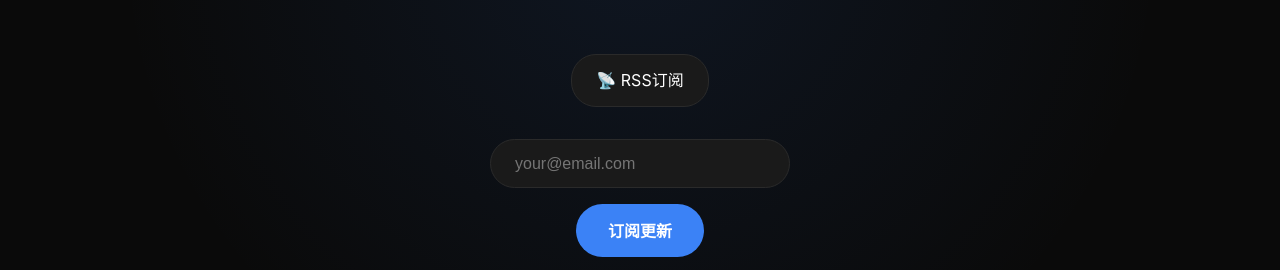
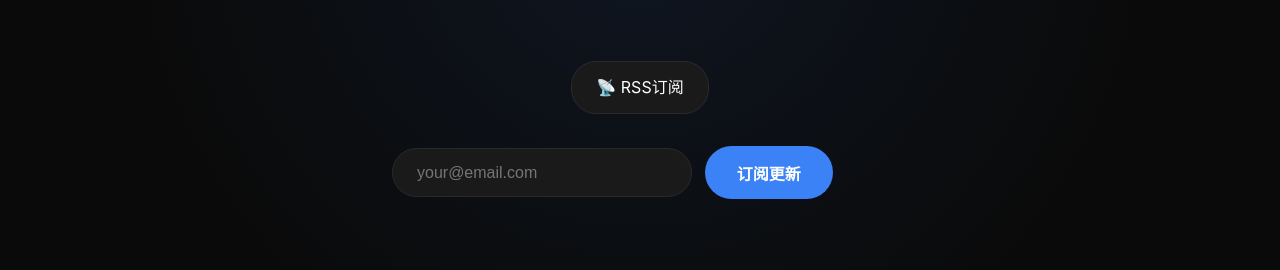
Before and after one commit to littlelinthinks/thecolin-blog, a plain HTML site: page index.html in a window 1280 px wide. Shown: the part 530-800 px from the top of the page. Drawn offline with nearby package versions, Linux system fonts and the light colour scheme.

Commit message:
将邮箱输入框和订阅按钮放在同一行

```diff
--- a/index.html
+++ b/index.html
@@ -2447,9 +2447,9 @@
                 <span data-zh="📡 RSS订阅" data-en="📡 RSS Feed">📡 RSS订阅</span>
             </div>
             <!-- 邮箱订阅 -->
-            <div style="margin-top: 2rem; display: flex; flex-direction: column; align-items: center; gap: 1rem;">
+            <div style="margin-top: 2rem; display: flex; align-items: center; gap: 0.8rem;">
                 <input type="email" id="subscribeEmail" placeholder="your@email.com" style="padding: 0.9rem 1.5rem; background: var(--bg-card); border: 1px solid var(--border); border-radius: 50px; color: var(--text-primary); font-size: 1rem; width: 300px;">
-                <button type="button" onclick="copySubscribeEmail()" style="padding: 0.9rem 2rem; background: var(--accent); color: white; border: none; border-radius: 50px; font-size: 1rem; font-weight: 600; cursor: pointer; width: auto;">订阅更新</button>
+                <button type="button" onclick="copySubscribeEmail()" style="padding: 0.9rem 2rem; background: var(--accent); color: white; border: none; border-radius: 50px; font-size: 1rem; font-weight: 600; cursor: pointer; white-space: nowrap;">订阅更新</button>
             </div>
         </div>
     </section>
```
